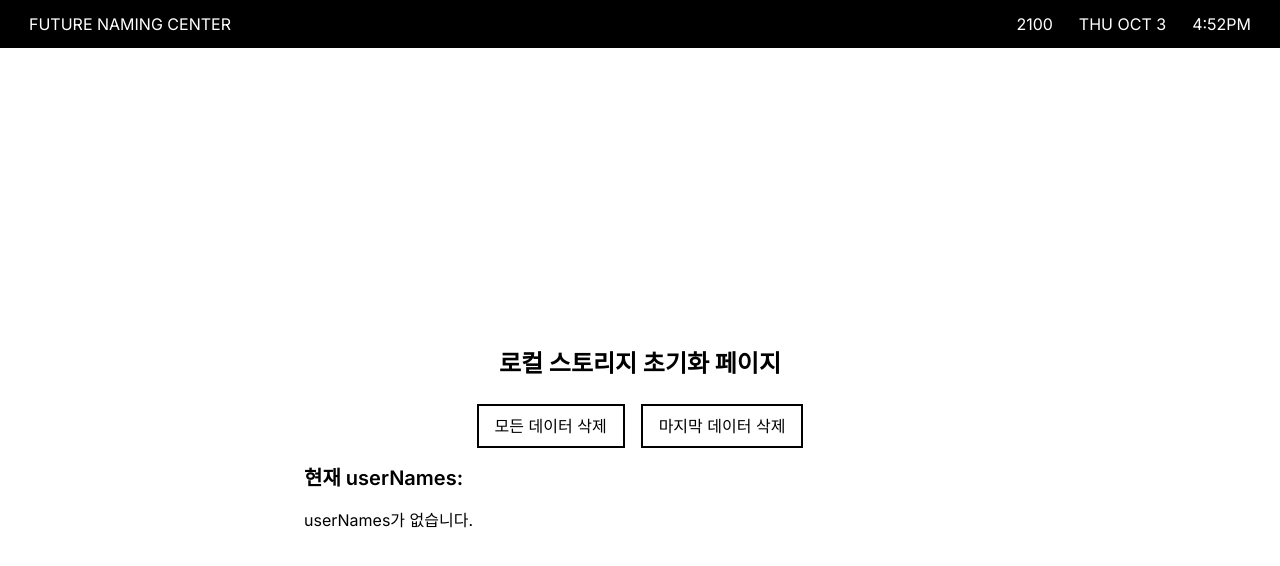
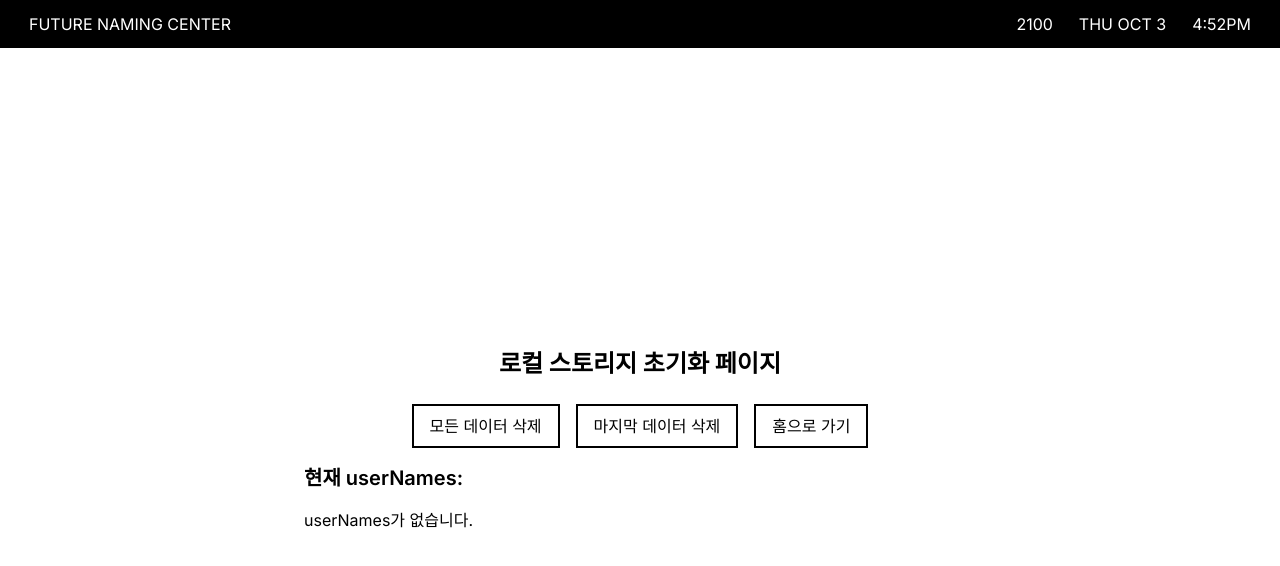
Before and after one commit to eunbeann/future-name-project, a Next.js app: page /reset in a window 1280 px wide. Shown: the top 566 px of the page. Built offline with nearby package versions, Linux system fonts and the light colour scheme.

Commit message:
feat: add to HOME at reset page

```diff
--- a/src/app/reset/page.tsx
+++ b/src/app/reset/page.tsx
@@ -2,11 +2,13 @@
 
 "use client";
 
+import { useRouter } from "next/navigation";
 import { useEffect, useState } from "react";
 import { PersonCardProps } from "../list/components/PersonCard";
 
 export default function ResetPage() {
   const [userNames, setUserNames] = useState<PersonCardProps[]>([]);
+  const router = useRouter();
 
   useEffect(() => {
     const storedUserNames = localStorage.getItem("userNames");
@@ -64,6 +66,14 @@ export default function ResetPage() {
         >
           마지막 데이터 삭제
         </button>
+        <button
+          onClick={() => {
+            router.push("/");
+          }}
+          className="px-4 py-2 bg-yellow-500 text-white rounded hover:bg-yellow-600 transition  border-2"
+        >
+          홈으로 가기
+        </button>
       </div>
       <div className="mb-4 w-full max-w-2xl">
         <h2 className="text-xl font-semibold my-4">현재 userNames:</h2>
@@ -76,8 +86,7 @@ export default function ResetPage() {
                     <strong>ID:</strong> {user.id}
                   </span>
                   <span>
-                    <strong>이름:</strong> {user.firstName || "N/A"}{" "}
-                    {user.lastName || "N/A"}
+                    <strong>이름:</strong> {user.firstName} {user.lastName}
                   </span>
                   <span>
                     <strong>미래 이름:</strong> {user.futureFirstName}{" "}
```
